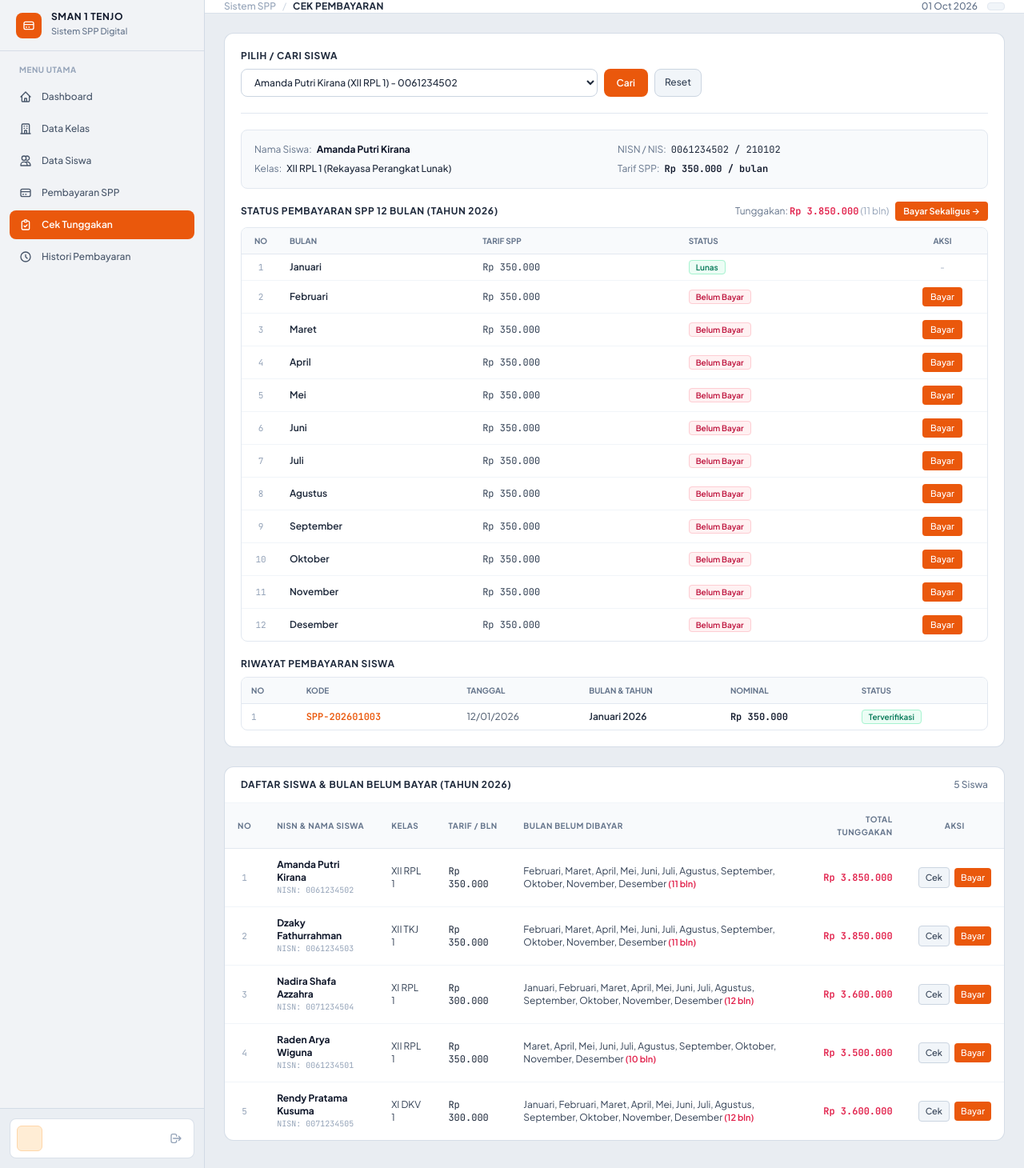
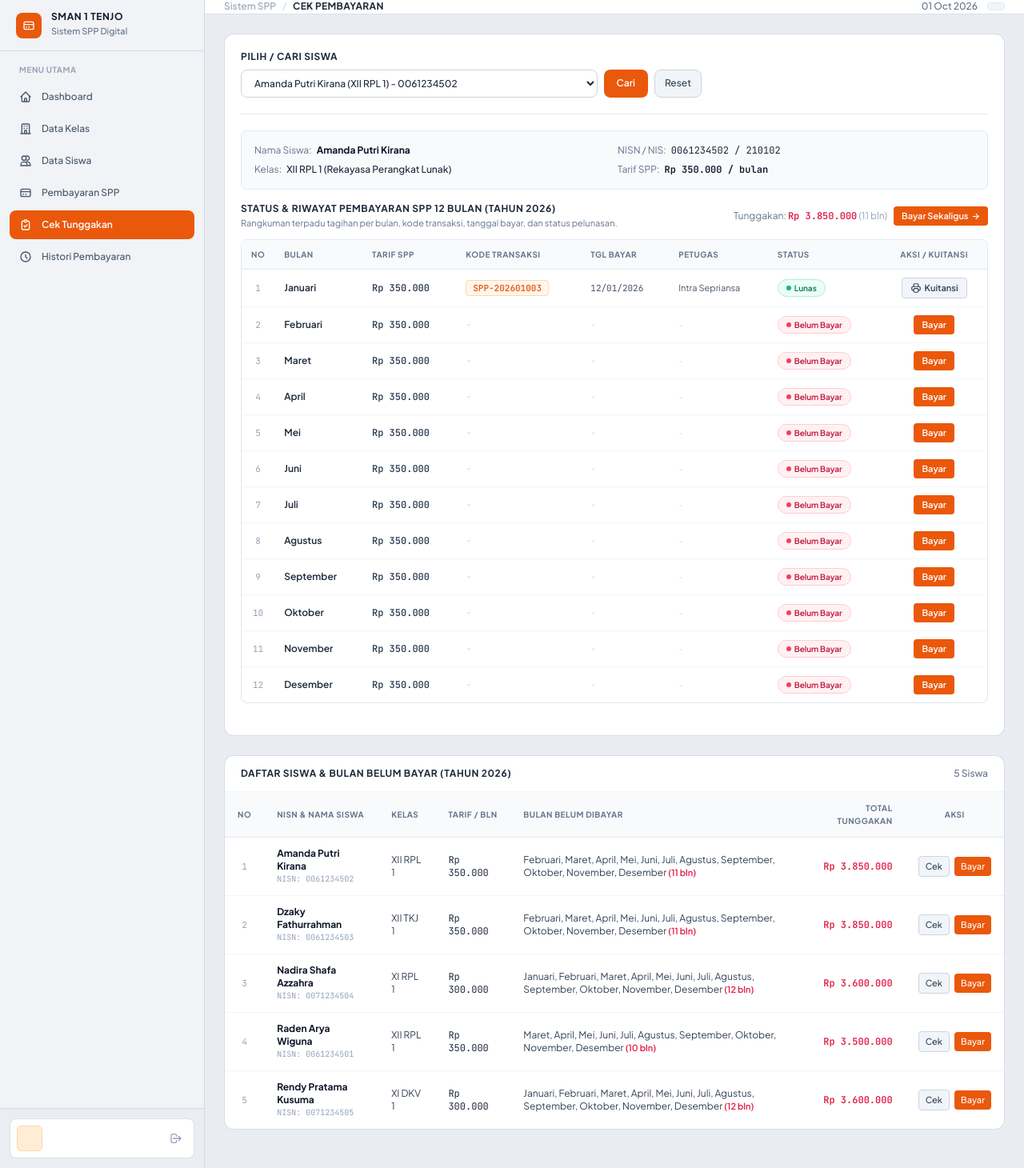
Before and after one commit to Intra-Sepriansa/spp-sman1tenjo, a PHP site: page /index.php?page=cek_pembayaran&cari_nisn=0061234502 in a window 1280 px wide. Shown: the whole page at 80% size. Run offline with PHP 8.4, Linux system fonts and the light colour scheme; the visitor is signed in with stand-in values (Sample User, id 1); data comes from the database, SQL or seed files in the repository; data that the repository does not hold is empty.

Commit message:
refactor: gabungkan tabel status 12 bulan dan riwayat pembayaran siswa

```diff
--- a/views/cek_pembayaran.php
+++ b/views/cek_pembayaran.php
@@ -117,31 +117,38 @@ require_once __DIR__ . '/layouts/header.php';
                     </div>
                 </div>
 
-                <!-- Tabel Status Pembayaran SPP 12 Bulan Siswa -->
+                <!-- Tabel Gabungan: Status & Riwayat Pembayaran SPP 12 Bulan Siswa -->
                 <div class="mb-5">
-                    <div class="flex items-center justify-between mb-2">
+                    <div class="flex flex-col sm:flex-row sm:items-center sm:justify-between gap-2 mb-3">
+                        <div>
                             <h4 class="text-xs font-bold text-slate-800 uppercase tracking-wider">
-                            Status Pembayaran SPP 12 Bulan (Tahun <?= $tahunAktif ?>)
+                                Status & Riwayat Pembayaran SPP 12 Bulan (Tahun <?= $tahunAktif ?>)
                             </h4>
-                        <div class="text-xs font-semibold flex items-center space-x-2">
+                            <p class="text-[11px] text-slate-500 mt-0.5">Rangkuman terpadu tagihan per bulan, kode transaksi, tanggal bayar, dan status pelunasan.</p>
+                        </div>
+                        <div class="text-xs font-semibold flex items-center space-x-2 shrink-0">
                             <span><span class="text-slate-500 font-normal">Tunggakan:</span> <span class="text-rose-600 font-mono font-bold"><?= formatRupiah($totalTunggakanSiswa) ?></span> <span class="text-slate-400 font-normal">(<?= count($bulanBelum) ?> bln)</span></span>
                             <?php if (!empty($bulanBelum)): ?>
                             <a href="index.php?page=pembayaran&nisn=<?= $siswaDitemukan['nisn'] ?>&bulan=<?= implode(',', $bulanBelum) ?>"
-                               class="px-2.5 py-1 bg-orange-600 hover:bg-orange-700 text-white rounded text-[11px] font-semibold transition cursor-pointer shadow-xs">
-                                Bayar Sekaligus &rarr;
+                               class="px-2.5 py-1 bg-orange-600 hover:bg-orange-700 text-white rounded text-[11px] font-semibold transition cursor-pointer shadow-xs inline-flex items-center gap-1">
+                                <span>Bayar Sekaligus</span>
+                                <span>&rarr;</span>
                             </a>
                             <?php endif; ?>
                         </div>
                     </div>
-                    <div class="rounded-lg border border-slate-200 overflow-hidden">
-                        <table class="w-full text-left border-collapse text-xs">
+                    <div class="rounded-lg border border-slate-200 overflow-hidden overflow-x-auto bg-white">
+                        <table class="w-full text-left border-collapse text-xs whitespace-nowrap">
                             <thead>
-                                <tr class="bg-slate-50 border-b border-slate-200 text-slate-500 font-semibold uppercase text-[10px]">
-                                    <th class="px-3 py-2 w-12 text-center">No</th>
-                                    <th class="px-3 py-2">Bulan</th>
-                                    <th class="px-3 py-2">Tarif SPP</th>
-                                    <th class="px-3 py-2">Status</th>
-                                    <th class="px-3 py-2 text-center w-28">Aksi</th>
+                                <tr class="bg-slate-50 border-b border-slate-200 text-slate-500 font-semibold uppercase text-[10px] tracking-wider">
+                                    <th class="px-3 py-2.5 w-10 text-center">No</th>
+                                    <th class="px-3 py-2.5">Bulan</th>
+                                    <th class="px-3 py-2.5">Tarif SPP</th>
+                                    <th class="px-3 py-2.5">Kode Transaksi</th>
+                                    <th class="px-3 py-2.5">Tgl Bayar</th>
+                                    <th class="px-3 py-2.5">Petugas</th>
+                                    <th class="px-3 py-2.5">Status</th>
+                                    <th class="px-3 py-2.5 text-center">Aksi / Kuitansi</th>
                                 </tr>
                             </thead>
                             <tbody class="divide-y divide-slate-100">
@@ -155,27 +162,56 @@ require_once __DIR__ . '/layouts/header.php';
                                         }
                                     }
                                     ?>
-                                    <tr class="hover:bg-slate-50">
-                                        <td class="px-3 py-2 text-center text-slate-400 font-mono text-[11px]"><?= $no++ ?></td>
-                                        <td class="px-3 py-2 font-semibold text-slate-800"><?= $bln ?></td>
-                                        <td class="px-3 py-2 font-mono text-slate-700"><?= formatRupiah($tarifPerBulan) ?></td>
-                                        <td class="px-3 py-2">
-                                            <?php if ($trx && $trx['status_verifikasi'] === 'Terverifikasi'): ?>
-                                                <span class="text-emerald-700 font-semibold bg-emerald-50 px-2 py-0.5 rounded border border-emerald-200 text-[10px]">Lunas</span>
-                                            <?php elseif ($trx && $trx['status_verifikasi'] === 'Menunggu Verifikasi'): ?>
-                                                <span class="text-amber-700 font-semibold bg-amber-50 px-2 py-0.5 rounded border border-amber-200 text-[10px]">Menunggu Verifikasi</span>
+                                    <tr class="hover:bg-slate-50/80 transition-colors">
+                                        <td class="px-3 py-2.5 text-center text-slate-400 font-mono text-[11px]"><?= $no++ ?></td>
+                                        <td class="px-3 py-2.5 font-semibold text-slate-800"><?= $bln ?></td>
+                                        <td class="px-3 py-2.5 font-mono text-slate-700 font-semibold"><?= formatRupiah($tarifPerBulan) ?></td>
+                                        <td class="px-3 py-2.5">
+                                            <?php if ($trx): ?>
+                                                <span class="font-mono text-[11px] font-semibold text-orange-600 bg-orange-50 px-2 py-0.5 rounded border border-orange-200">
+                                                    <?= htmlspecialchars($trx['kode_transaksi']) ?>
+                                                </span>
                                             <?php else: ?>
-                                                <span class="text-rose-700 font-semibold bg-rose-50 px-2 py-0.5 rounded border border-rose-200 text-[10px]">Belum Bayar</span>
+                                                <span class="text-slate-300 font-mono">-</span>
                                             <?php endif; ?>
                                         </td>
-                                        <td class="px-3 py-2 text-center">
+                                        <td class="px-3 py-2.5 text-slate-600 text-[11px] font-mono">
+                                            <?= $trx ? date('d/m/Y', strtotime($trx['tgl_bayar'])) : '<span class="text-slate-300">-</span>' ?>
+                                        </td>
+                                        <td class="px-3 py-2.5 text-slate-600 text-[11px]">
+                                            <?= $trx ? htmlspecialchars($trx['nama_petugas']) : '<span class="text-slate-300">-</span>' ?>
+                                        </td>
+                                        <td class="px-3 py-2.5">
                                             <?php if ($trx && $trx['status_verifikasi'] === 'Terverifikasi'): ?>
-                                                <span class="text-slate-400 text-[11px]">-</span>
+                                                <span class="inline-flex items-center gap-1 px-2.5 py-0.5 rounded-full text-[10px] font-semibold bg-emerald-50 text-emerald-700 border border-emerald-200">
+                                                    <span class="w-1.5 h-1.5 rounded-full bg-emerald-500"></span>
+                                                    Lunas
+                                                </span>
                                             <?php elseif ($trx && $trx['status_verifikasi'] === 'Menunggu Verifikasi'): ?>
-                                                <span class="text-amber-600 text-[11px] font-medium">Proses</span>
+                                                <span class="inline-flex items-center gap-1 px-2.5 py-0.5 rounded-full text-[10px] font-semibold bg-amber-50 text-amber-700 border border-amber-200">
+                                                    <span class="w-1.5 h-1.5 rounded-full bg-amber-500"></span>
+                                                    Menunggu
+                                                </span>
+                                            <?php else: ?>
+                                                <span class="inline-flex items-center gap-1 px-2.5 py-0.5 rounded-full text-[10px] font-semibold bg-rose-50 text-rose-700 border border-rose-200">
+                                                    <span class="w-1.5 h-1.5 rounded-full bg-rose-500"></span>
+                                                    Belum Bayar
+                                                </span>
+                                            <?php endif; ?>
+                                        </td>
+                                        <td class="px-3 py-2.5 text-center">
+                                            <?php if ($trx && $trx['status_verifikasi'] === 'Terverifikasi'): ?>
+                                                <a href="index.php?page=detail_pembayaran&q=<?= urlencode($trx['kode_transaksi']) ?>"
+                                                   class="px-2.5 py-1 bg-slate-100 hover:bg-slate-200 text-slate-700 rounded text-[11px] font-semibold inline-flex items-center gap-1 border border-slate-300 transition"
+                                                   title="Lihat Histori & Cetak Kuitansi">
+                                                    <?= renderIcon('printer', 'w-3.5 h-3.5') ?>
+                                                    <span>Kuitansi</span>
+                                                </a>
+                                            <?php elseif ($trx && $trx['status_verifikasi'] === 'Menunggu Verifikasi'): ?>
+                                                <span class="text-amber-600 text-[11px] font-medium bg-amber-50 px-2 py-0.5 rounded border border-amber-200">Proses</span>
                                             <?php else: ?>
                                                 <a href="index.php?page=pembayaran&nisn=<?= $siswaDitemukan['nisn'] ?>&bulan=<?= $bln ?>"
-                                                   class="px-2.5 py-1 bg-orange-600 hover:bg-orange-700 text-white rounded text-[11px] font-medium inline-block transition">
+                                                   class="px-2.5 py-1 bg-orange-600 hover:bg-orange-700 text-white rounded text-[11px] font-semibold inline-block transition shadow-xs">
                                                     Bayar
                                                 </a>
                                             <?php endif; ?>
@@ -187,10 +223,17 @@ require_once __DIR__ . '/layouts/header.php';
                     </div>
                 </div>
 
-                <!-- Tabel Riwayat Transaksi Siswa -->
-                <h4 class="text-xs font-bold text-slate-800 uppercase tracking-wider mb-2">Riwayat Pembayaran Siswa</h4>
-                <div class="rounded-lg border border-slate-200 overflow-hidden">
-                    <table class="w-full text-left border-collapse text-xs">
+                <!-- Jika ada riwayat transaksi di luar tahun aktif, tampilkan tabel ringkas di bawahnya -->
+                <?php
+                $transaksiTahunLain = array_filter($riwayatSiswa, fn($r) => (string)$r['tahun_dibayar'] !== (string)$tahunAktif);
+                ?>
+                <?php if (!empty($transaksiTahunLain)): ?>
+                <div class="mb-5">
+                    <h4 class="text-xs font-bold text-slate-800 uppercase tracking-wider mb-2">
+                        Riwayat Transaksi Tahun Lainnya
+                    </h4>
+                    <div class="rounded-lg border border-slate-200 overflow-hidden overflow-x-auto bg-white">
+                        <table class="w-full text-left border-collapse text-xs whitespace-nowrap">
                             <thead>
                                 <tr class="bg-slate-50 border-b border-slate-200 text-slate-500 font-semibold uppercase text-[10px]">
                                     <th class="px-3 py-2">No</th>
@@ -198,20 +241,20 @@ require_once __DIR__ . '/layouts/header.php';
                                     <th class="px-3 py-2">Tanggal</th>
                                     <th class="px-3 py-2">Bulan & Tahun</th>
                                     <th class="px-3 py-2">Nominal</th>
+                                    <th class="px-3 py-2">Petugas</th>
                                     <th class="px-3 py-2">Status</th>
+                                    <th class="px-3 py-2 text-center">Aksi</th>
                                 </tr>
                             </thead>
                             <tbody class="divide-y divide-slate-100">
-                            <?php if (empty($riwayatSiswa)): ?>
-                                <tr><td colspan="6" class="px-3 py-4 text-center text-slate-400">Belum ada riwayat transaksi pembayaran untuk siswa ini.</td></tr>
-                            <?php else: ?>
-                                <?php $no = 1; foreach ($riwayatSiswa as $r): ?>
+                                <?php $noLain = 1; foreach ($transaksiTahunLain as $r): ?>
                                 <tr class="hover:bg-slate-50">
-                                    <td class="px-3 py-2 text-slate-400 font-mono text-[11px]"><?= $no++ ?></td>
+                                    <td class="px-3 py-2 text-slate-400 font-mono text-[11px]"><?= $noLain++ ?></td>
                                     <td class="px-3 py-2 font-mono text-orange-600 font-semibold"><?= htmlspecialchars($r['kode_transaksi']) ?></td>
                                     <td class="px-3 py-2 text-slate-600"><?= date('d/m/Y', strtotime($r['tgl_bayar'])) ?></td>
                                     <td class="px-3 py-2 font-semibold text-slate-800"><?= htmlspecialchars($r['bulan_dibayar']) ?> <?= htmlspecialchars($r['tahun_dibayar']) ?></td>
                                     <td class="px-3 py-2 font-mono font-semibold text-slate-900"><?= formatRupiah($r['jumlah_bayar']) ?></td>
+                                    <td class="px-3 py-2 text-slate-600"><?= htmlspecialchars($r['nama_petugas']) ?></td>
                                     <td class="px-3 py-2">
                                         <?php if ($r['status_verifikasi'] === 'Terverifikasi'): ?>
                                             <span class="text-emerald-700 font-semibold bg-emerald-50 px-2 py-0.5 rounded border border-emerald-200 text-[10px]">Terverifikasi</span>
@@ -219,12 +262,19 @@ require_once __DIR__ . '/layouts/header.php';
                                             <span class="text-amber-700 font-semibold bg-amber-50 px-2 py-0.5 rounded border border-amber-200 text-[10px]">Menunggu</span>
                                         <?php endif; ?>
                                     </td>
+                                    <td class="px-3 py-2 text-center">
+                                        <a href="index.php?page=detail_pembayaran&q=<?= urlencode($r['kode_transaksi']) ?>"
+                                           class="px-2 py-0.5 bg-slate-100 hover:bg-slate-200 text-slate-700 rounded text-[10px] font-medium border border-slate-300">
+                                            Kuitansi
+                                        </a>
+                                    </td>
                                 </tr>
                                 <?php endforeach; ?>
-                            <?php endif; ?>
                             </tbody>
                         </table>
                     </div>
+                </div>
+                <?php endif; ?>
 
             <?php else: ?>
                 <div class="p-3 rounded-lg bg-rose-50 border border-rose-200 text-rose-700 text-xs">
```
Lines whose indentation alone changed are shown as unchanged.
